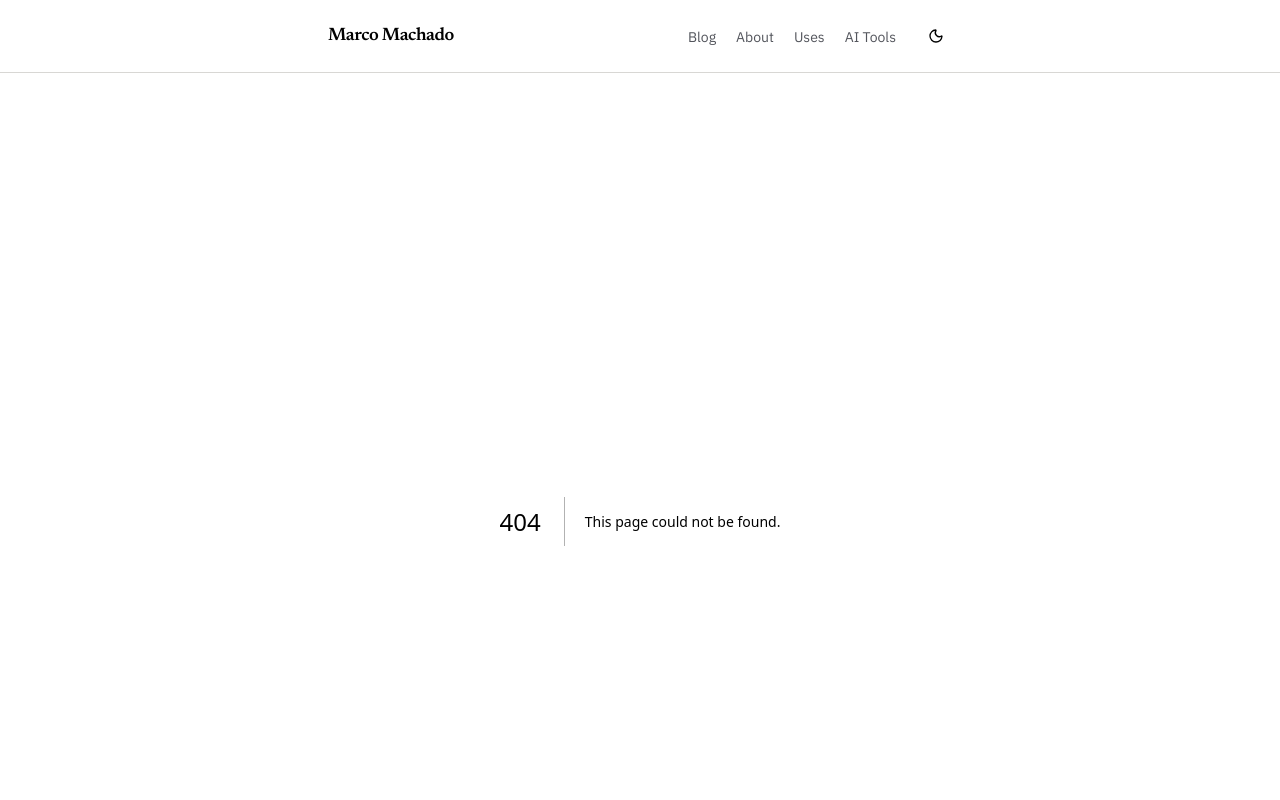
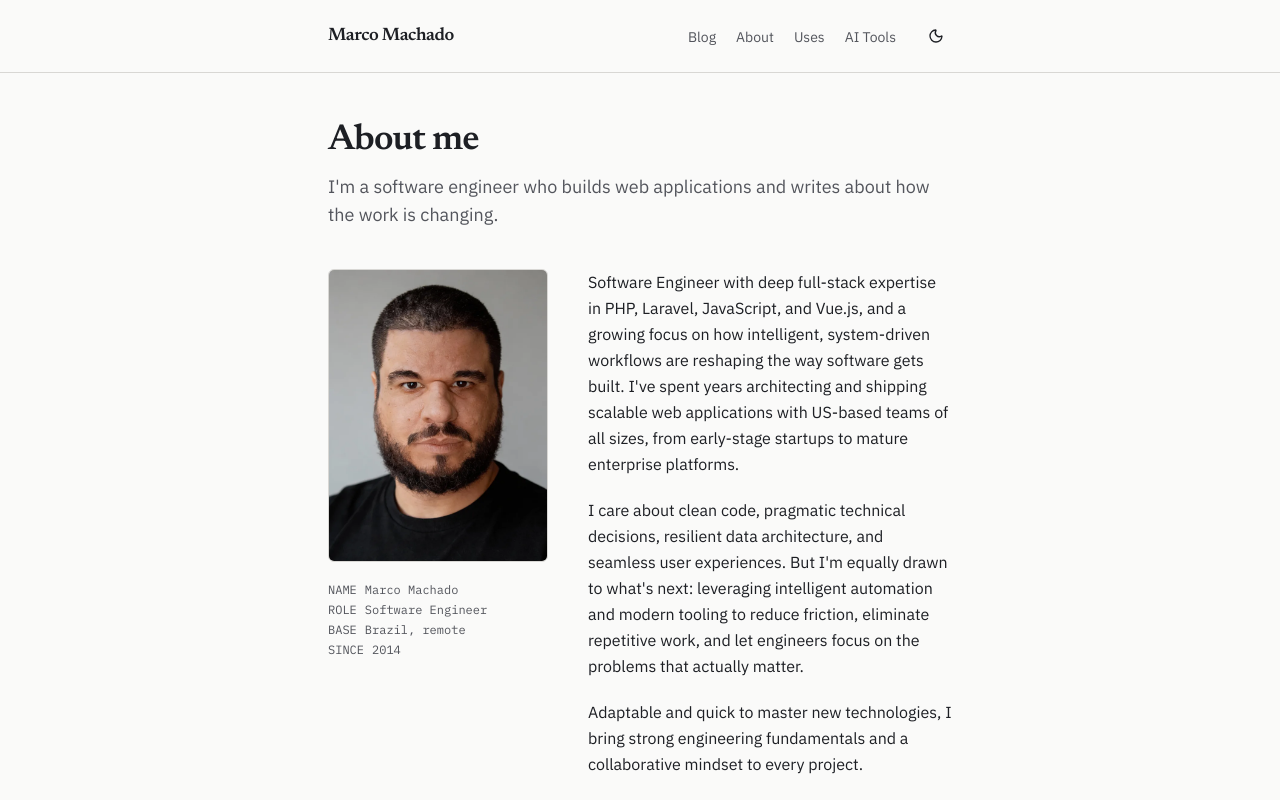
Before and after one commit to marco-machado/marcomachado-dev, a Next.js app: page /about in a window 1280 px wide. Before the commit this address had no page. Shown: the top 800 px of the page. Built offline with nearby package versions, Linux system fonts and the light colour scheme.

Commit message:
Add home and About pages

```diff
--- /dev/null
+++ b/src/app/about/page.tsx
@@ -0,0 +1,68 @@
+import type { Metadata } from "next";
+import Image from "next/image";
+import { PageHeader } from "@/components/page-header";
+
+const description =
+  "I'm a software engineer who builds web applications and writes about how the work is changing.";
+
+export const metadata: Metadata = {
+  title: "About",
+  description,
+  alternates: { canonical: "/about/" },
+};
+
+const facts = [
+  { label: "Name", value: "Marco Machado" },
+  { label: "Role", value: "Software Engineer" },
+  { label: "Base", value: "Brazil, remote" },
+  { label: "Since", value: "2014" },
+];
+
+export default function AboutPage() {
+  return (
+    <div>
+      <PageHeader title="About me" description={description} />
+      <div className="grid gap-10 sm:grid-cols-[220px_1fr]">
+        <div>
+          <Image
+            src="/images/portrait.webp"
+            alt="Marco Machado"
+            width={720}
+            height={960}
+            className="aspect-3/4 w-full rounded-lg border object-cover"
+          />
+          <dl className="mt-5 space-y-1 font-mono text-xs text-muted-foreground">
+            {facts.map((fact) => (
+              <div key={fact.label} className="flex gap-2">
+                <dt className="uppercase">{fact.label}</dt>
+                <dd>{fact.value}</dd>
+              </div>
+            ))}
+          </dl>
+        </div>
+        <div className="space-y-5 leading-relaxed">
+          <p>
+            Software Engineer with deep full-stack expertise in PHP, Laravel,
+            JavaScript, and Vue.js, and a growing focus on how intelligent,
+            system-driven workflows are reshaping the way software gets built.
+            I've spent years architecting and shipping scalable web
+            applications with US-based teams of all sizes, from early-stage
+            startups to mature enterprise platforms.
+          </p>
+          <p>
+            I care about clean code, pragmatic technical decisions, resilient
+            data architecture, and seamless user experiences. But I'm equally
+            drawn to what's next: leveraging intelligent automation and modern
+            tooling to reduce friction, eliminate repetitive work, and let
+            engineers focus on the problems that actually matter.
+          </p>
+          <p>
+            Adaptable and quick to master new technologies, I bring strong
+            engineering fundamentals and a collaborative mindset to every
+            project.
+          </p>
+        </div>
+      </div>
+    </div>
+  );
+}
--- a/src/app/page.tsx
+++ b/src/app/page.tsx
@@ -1,3 +1,63 @@
+import Link from "next/link";
+import type { Metadata } from "next";
+import { getPublishedArticles } from "@/lib/posts";
+import { ArticleRow } from "@/components/article-row";
+
+export const metadata: Metadata = {
+  alternates: { canonical: "/" },
+};
+
 export default function HomePage() {
-  return <main>Marco Machado</main>;
+  const articles = getPublishedArticles().slice(0, 3);
+
+  return (
+    <div className="space-y-14">
+      <section className="pt-4">
+        <h1 className="font-serif text-4xl font-semibold tracking-tight sm:text-5xl">
+          Engineer. Operator.{" "}
+          <em className="text-primary">Builder.</em>
+        </h1>
+        <p className="mt-6 max-w-prose text-lg leading-relaxed text-muted-foreground">
+          Software engineer building things for the web. I write about
+          engineering, tools, and the craft of building software.
+        </p>
+        <div className="mt-8 flex flex-wrap gap-x-6 gap-y-2">
+          <Link
+            href="/blog/"
+            className="text-primary underline decoration-1 underline-offset-4 hover:decoration-2"
+          >
+            Read the blog
+          </Link>
+          <Link
+            href="/about/"
+            className="text-primary underline decoration-1 underline-offset-4 hover:decoration-2"
+          >
+            More about me
+          </Link>
+        </div>
+      </section>
+
+      <section aria-labelledby="recent-writing">
+        <h2
+          id="recent-writing"
+          className="mb-4 border-b pb-3 font-mono text-xs tracking-widest text-muted-foreground uppercase"
+        >
+          Recent writing
+        </h2>
+        <div className="divide-y">
+          {articles.map((article) => (
+            <ArticleRow key={article.slug} article={article} />
+          ))}
+        </div>
+        <p className="mt-6">
+          <Link
+            href="/blog/"
+            className="text-sm text-primary underline decoration-1 underline-offset-4 hover:decoration-2"
+          >
+            All articles
+          </Link>
+        </p>
+      </section>
+    </div>
+  );
 }
--- /dev/null
+++ b/src/components/article-row.tsx
@@ -0,0 +1,25 @@
+import Link from "next/link";
+import type { Article } from "@/lib/posts";
+import { formatDate } from "@/lib/site";
+
+export function ArticleRow({ article }: { article: Article }) {
+  return (
+    <article className="py-5 first:pt-0 last:pb-0">
+      <h3 className="font-serif text-xl font-semibold tracking-tight">
+        <Link
+          href={`/blog/${article.slug}/`}
+          className="transition-colors hover:text-primary"
+        >
+          {article.title}
+        </Link>
+      </h3>
+      <p className="mt-1.5 text-muted-foreground">{article.description}</p>
+      <p className="mt-2 font-mono text-xs text-muted-foreground">
+        <time dateTime={article.pubDate.toISOString().slice(0, 10)}>
+          {formatDate(article.pubDate)}
+        </time>
+        {article.tags.length > 0 ? <> · {article.tags.join(", ")}</> : null}
+      </p>
+    </article>
+  );
+}
--- /dev/null
+++ b/src/components/page-header.tsx
@@ -0,0 +1,17 @@
+interface PageHeaderProps {
+  title: string;
+  description?: string;
+}
+
+export function PageHeader({ title, description }: PageHeaderProps) {
+  return (
+    <header className="mb-10">
+      <h1 className="font-serif text-4xl font-semibold tracking-tight text-balance">
+        {title}
+      </h1>
+      {description ? (
+        <p className="mt-3 text-lg text-muted-foreground">{description}</p>
+      ) : null}
+    </header>
+  );
+}
```
